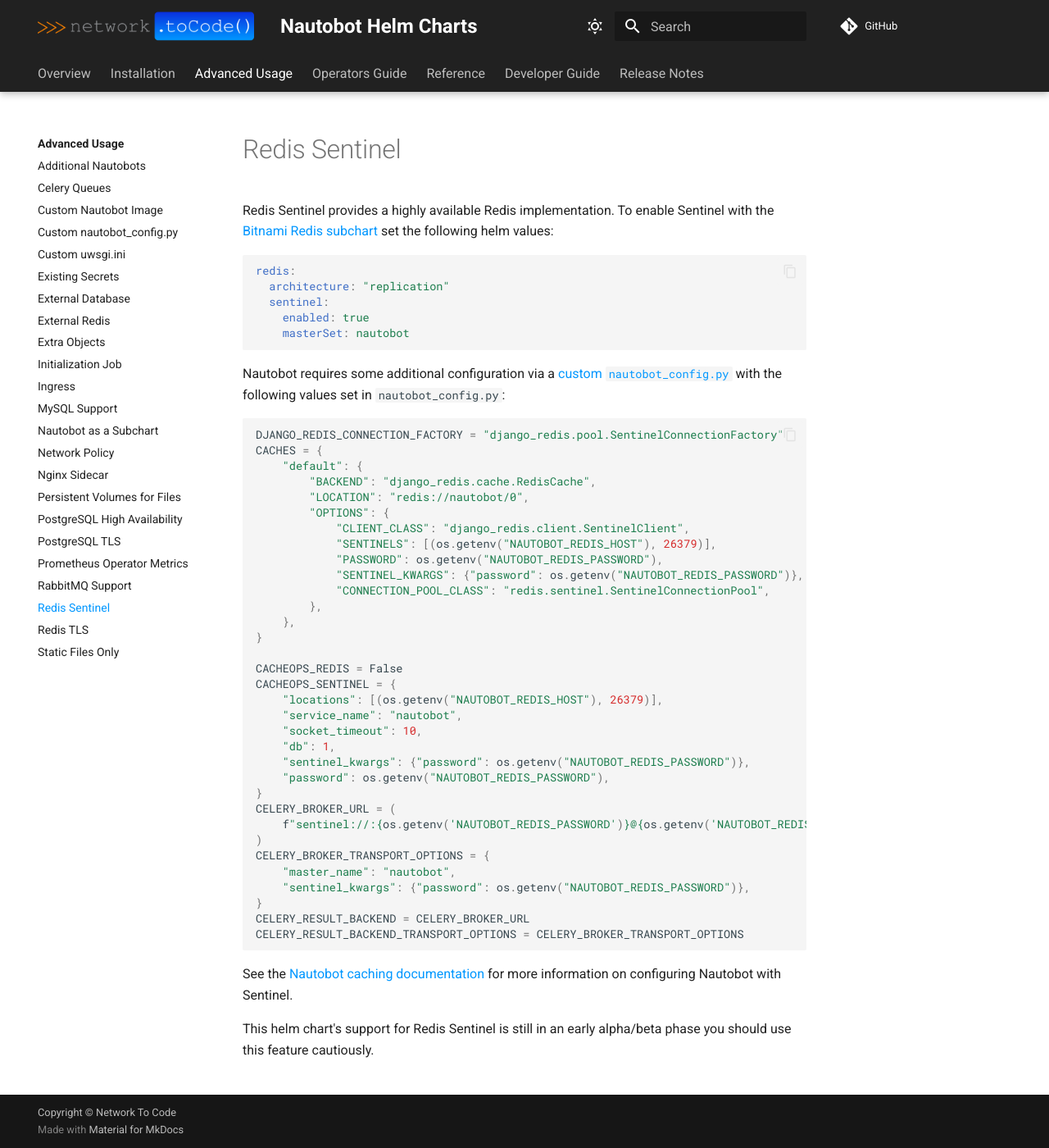
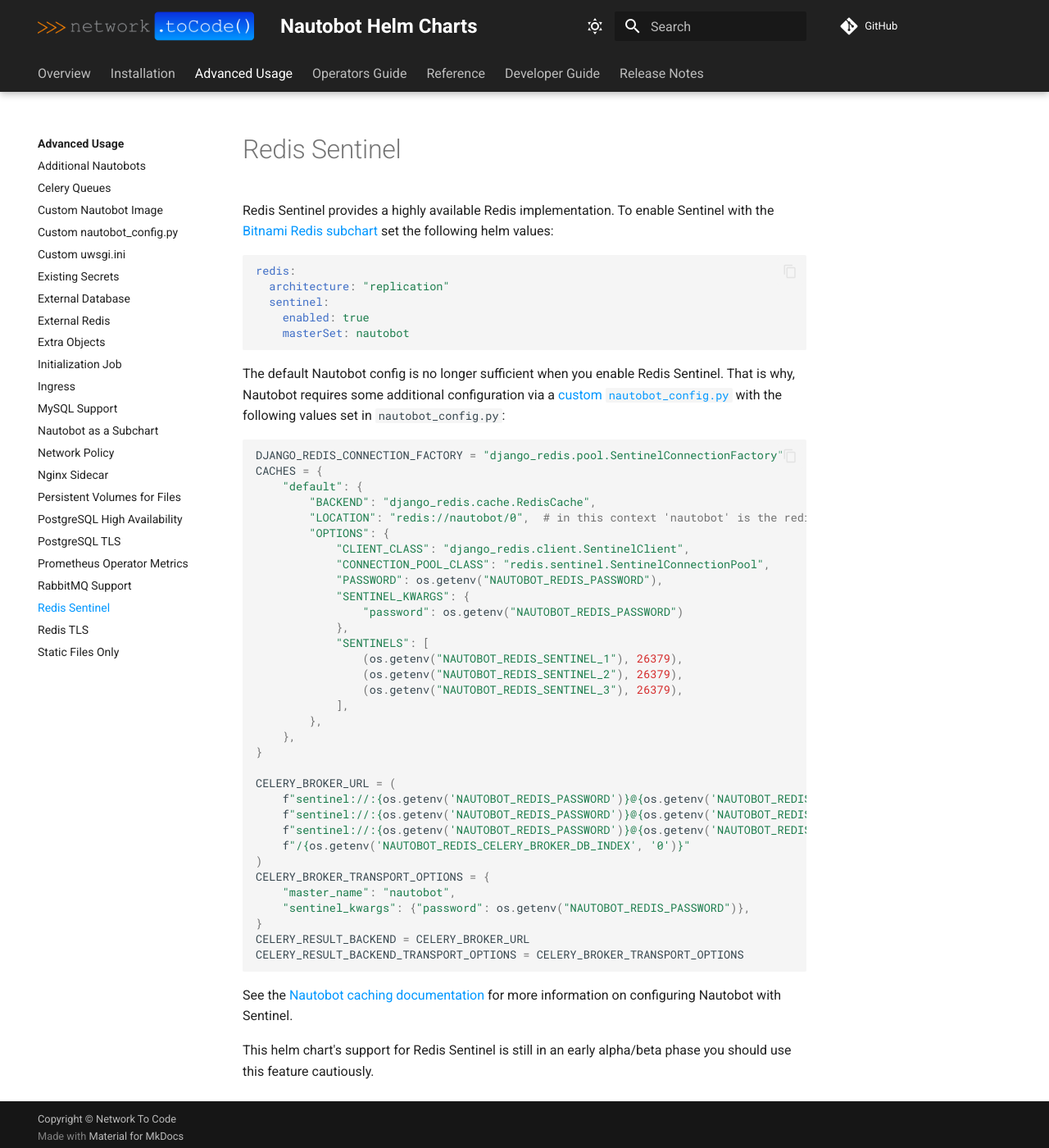
Before and after one commit to nautobot/helm-charts, an MkDocs documentation site: the page built from docs/advanced-features/redis-sentinel.md, in a window 1280 px wide and 1400 px high. Shown: the whole window at 82% size. Built offline with MkDocs 1.6.1 and Material for MkDocs 9.7.7, drawn with Linux system fonts in a browser that asks for light colours; comment, search, counter and statistics services are not loaded.

Commit message:
Updates the Redis Sentinel docs (#537)
* updates the redis sentinel docs

* Update docs/advanced-features/redis-sentinel.md

````diff
--- a/docs/advanced-features/redis-sentinel.md
+++ b/docs/advanced-features/redis-sentinel.md
@@ -10,35 +10,38 @@
     masterSet: nautobot
 ```
 
-Nautobot requires some additional configuration via a [custom `nautobot_config.py`](../custom-nautobot-config/) with the following values set in `nautobot_config.py`:
+The default Nautobot config is no longer sufficient when you enable Redis Sentinel.
+That is why, Nautobot requires some additional configuration via
+a [custom `nautobot_config.py`](../custom-nautobot-config/) with the following
+values set in `nautobot_config.py`:
 
 ```python
 DJANGO_REDIS_CONNECTION_FACTORY = "django_redis.pool.SentinelConnectionFactory"
 CACHES = {
     "default": {
         "BACKEND": "django_redis.cache.RedisCache",
-        "LOCATION": "redis://nautobot/0",
+        "LOCATION": "redis://nautobot/0",  # in this context 'nautobot' is the redis master/service name
         "OPTIONS": {
             "CLIENT_CLASS": "django_redis.client.SentinelClient",
-            "SENTINELS": [(os.getenv("NAUTOBOT_REDIS_HOST"), 26379)],
+            "CONNECTION_POOL_CLASS": "redis.sentinel.SentinelConnectionPool",
             "PASSWORD": os.getenv("NAUTOBOT_REDIS_PASSWORD"),
-            "SENTINEL_KWARGS": {"password": os.getenv("NAUTOBOT_REDIS_PASSWORD")},
-            "CONNECTION_POOL_CLASS": "redis.sentinel.SentinelConnectionPool",
+            "SENTINEL_KWARGS": {
+                "password": os.getenv("NAUTOBOT_REDIS_PASSWORD")
+            },
+            "SENTINELS": [
+                (os.getenv("NAUTOBOT_REDIS_SENTINEL_1"), 26379),
+                (os.getenv("NAUTOBOT_REDIS_SENTINEL_2"), 26379),
+                (os.getenv("NAUTOBOT_REDIS_SENTINEL_3"), 26379),
+            ],
         },
     },
 }
 
-CACHEOPS_REDIS = False
-CACHEOPS_SENTINEL = {
-    "locations": [(os.getenv("NAUTOBOT_REDIS_HOST"), 26379)],
-    "service_name": "nautobot",
-    "socket_timeout": 10,
-    "db": 1,
-    "sentinel_kwargs": {"password": os.getenv("NAUTOBOT_REDIS_PASSWORD")},
-    "password": os.getenv("NAUTOBOT_REDIS_PASSWORD"),
-}
 CELERY_BROKER_URL = (
-    f"sentinel://:{os.getenv('NAUTOBOT_REDIS_PASSWORD')}@{os.getenv('NAUTOBOT_REDIS_HOST')}:26379"
+    f"sentinel://:{os.getenv('NAUTOBOT_REDIS_PASSWORD')}@{os.getenv('NAUTOBOT_REDIS_SENTINEL_1')}:26379;"
+    f"sentinel://:{os.getenv('NAUTOBOT_REDIS_PASSWORD')}@{os.getenv('NAUTOBOT_REDIS_SENTINEL_2')}:26379;"
+    f"sentinel://:{os.getenv('NAUTOBOT_REDIS_PASSWORD')}@{os.getenv('NAUTOBOT_REDIS_SENTINEL_3')}:26379"
+    f"/{os.getenv('NAUTOBOT_REDIS_CELERY_BROKER_DB_INDEX', '0')}"
 )
 CELERY_BROKER_TRANSPORT_OPTIONS = {
     "master_name": "nautobot",
````
